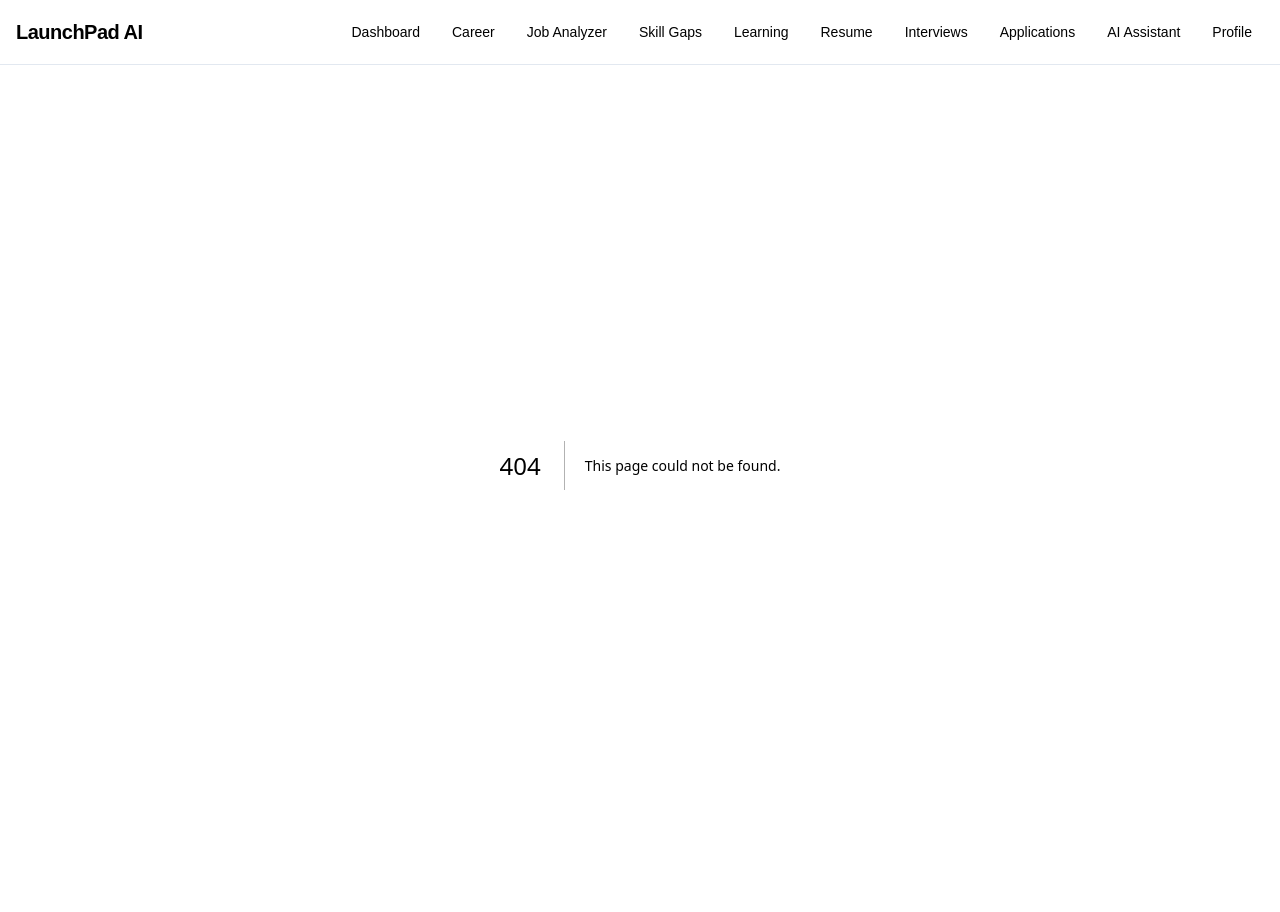
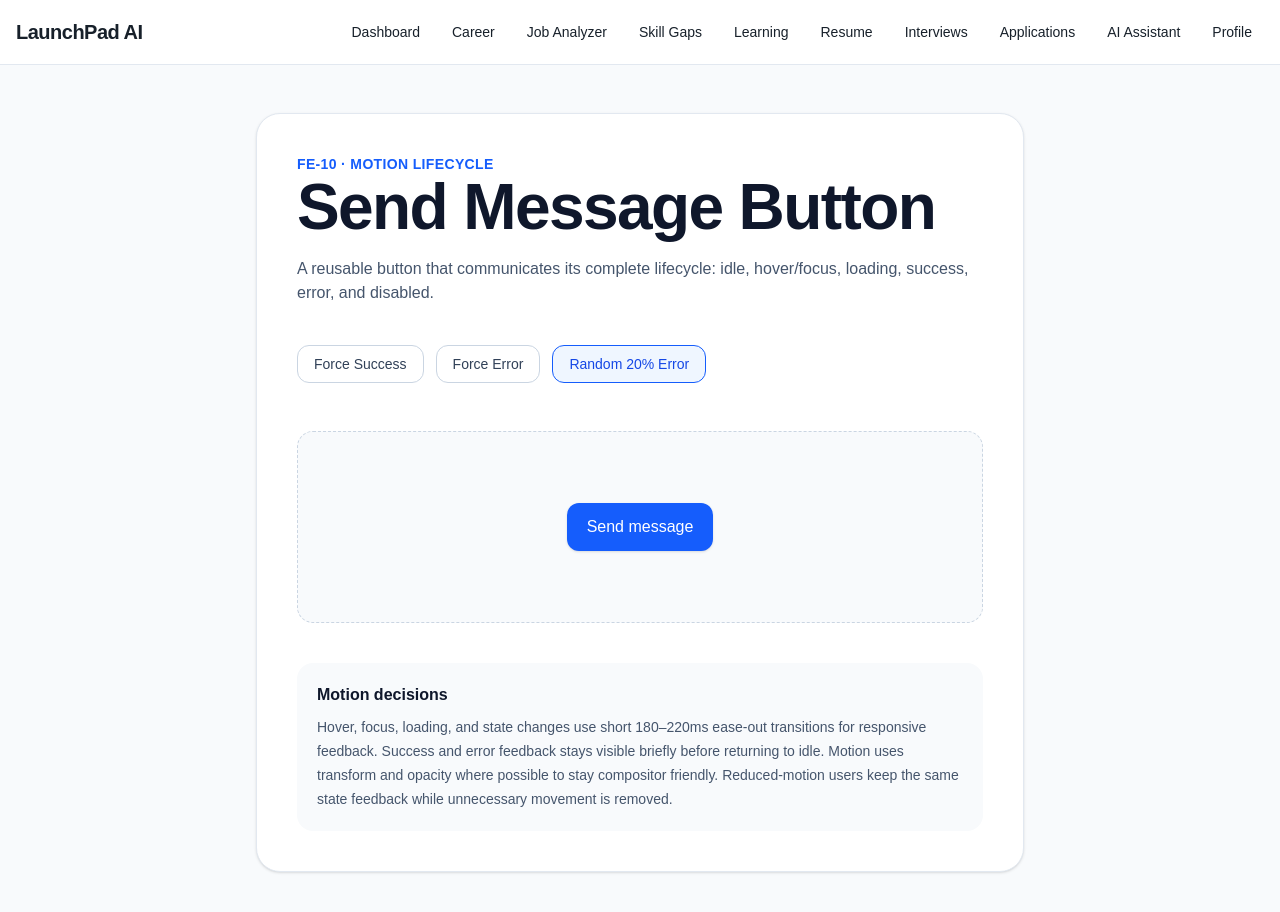
Before and after one commit to pavankalyan271/launchpad-ai, a Next.js app in the folder app/: page /button-demo in a window 1280 px wide. Before the commit this address had no page. Shown: the top 912 px of the page. Before the commit the page ends 865 px from the top, so only its background shows below. Built offline with nearby package versions, Linux system fonts and the light colour scheme.

Commit message:
feat: add lifecycle motion button demo

```diff
--- /dev/null
+++ b/app/app/button-demo/page.tsx
@@ -0,0 +1,116 @@
+"use client";
+
+import { useState } from "react";
+
+import LifecycleButton from "../../components/LifecycleButton";
+
+type DemoMode = "random" | "success" | "error";
+
+export default function ButtonDemoPage() {
+  const [mode, setMode] = useState<DemoMode>("random");
+
+  async function handleAction() {
+    const delay = 700 + Math.floor(Math.random() * 900);
+
+    await new Promise((resolve) => {
+      setTimeout(resolve, delay);
+    });
+
+    if (mode === "success") {
+      return true;
+    }
+
+    if (mode === "error") {
+      return false;
+    }
+
+    return Math.random() >= 0.2;
+  }
+
+  return (
+    <main className="min-h-screen bg-slate-50 px-4 py-12 text-slate-900 sm:px-6">
+      <div className="mx-auto max-w-3xl">
+        <div className="rounded-3xl border border-slate-200 bg-white p-6 shadow-sm sm:p-10">
+          <p className="text-sm font-semibold uppercase tracking-wide text-blue-600">
+            FE-10 · Motion Lifecycle
+          </p>
+
+          <h1 className="mt-3 text-3xl font-bold tracking-tight sm:text-4xl">
+            Send Message Button
+          </h1>
+
+          <p className="mt-4 max-w-2xl text-sm leading-6 text-slate-600 sm:text-base">
+            A reusable button that communicates its complete lifecycle:
+            idle, hover/focus, loading, success, error, and disabled.
+          </p>
+
+          <div className="mt-10 flex flex-wrap gap-3">
+            <button
+              type="button"
+              onClick={() => setMode("success")}
+              className={[
+                "rounded-xl border px-4 py-2 text-sm font-medium transition",
+                "focus-visible:outline-none focus-visible:ring-2 focus-visible:ring-blue-300",
+                mode === "success"
+                  ? "border-blue-600 bg-blue-50 text-blue-700"
+                  : "border-slate-300 bg-white text-slate-700 hover:bg-slate-50",
+              ].join(" ")}
+            >
+              Force Success
+            </button>
+
+            <button
+              type="button"
+              onClick={() => setMode("error")}
+              className={[
+                "rounded-xl border px-4 py-2 text-sm font-medium transition",
+                "focus-visible:outline-none focus-visible:ring-2 focus-visible:ring-blue-300",
+                mode === "error"
+                  ? "border-blue-600 bg-blue-50 text-blue-700"
+                  : "border-slate-300 bg-white text-slate-700 hover:bg-slate-50",
+              ].join(" ")}
+            >
+              Force Error
+            </button>
+
+            <button
+              type="button"
+              onClick={() => setMode("random")}
+              className={[
+                "rounded-xl border px-4 py-2 text-sm font-medium transition",
+                "focus-visible:outline-none focus-visible:ring-2 focus-visible:ring-blue-300",
+                mode === "random"
+                  ? "border-blue-600 bg-blue-50 text-blue-700"
+                  : "border-slate-300 bg-white text-slate-700 hover:bg-slate-50",
+              ].join(" ")}
+            >
+              Random 20% Error
+            </button>
+          </div>
+
+          <div className="mt-12 flex min-h-48 items-center justify-center rounded-2xl border border-dashed border-slate-300 bg-slate-50">
+            <LifecycleButton
+              label="Send message"
+              onAction={handleAction}
+            />
+          </div>
+
+          <section className="mt-10 rounded-2xl bg-slate-50 p-5">
+            <h2 className="text-base font-semibold">
+              Motion decisions
+            </h2>
+
+            <p className="mt-2 text-sm leading-6 text-slate-600">
+              Hover, focus, loading, and state changes use short 180–220ms
+              ease-out transitions for responsive feedback. Success and error
+              feedback stays visible briefly before returning to idle. Motion
+              uses transform and opacity where possible to stay compositor
+              friendly. Reduced-motion users keep the same state feedback
+              while unnecessary movement is removed.
+            </p>
+          </section>
+        </div>
+      </div>
+    </main>
+  );
+}
--- a/app/app/globals.css
+++ b/app/app/globals.css
@@ -167,3 +167,18 @@ h2 {
     font-size: 36px;
   }
 }
+
+@keyframes lifecycle-shake {
+  0%,
+  100% {
+    transform: translateX(0);
+  }
+
+  25% {
+    transform: translateX(-4px);
+  }
+
+  75% {
+    transform: translateX(4px);
+  }
+}
--- /dev/null
+++ b/app/components/LifecycleButton.tsx
@@ -0,0 +1,178 @@
+"use client";
+
+import { useEffect, useRef, useState } from "react";
+
+type ButtonState = "idle" | "loading" | "success" | "error";
+
+type LifecycleButtonProps = {
+  label?: string;
+  onAction?: () => Promise<boolean>;
+  disabled?: boolean;
+};
+
+export default function LifecycleButton({
+  label = "Send message",
+  onAction,
+  disabled = false,
+}: LifecycleButtonProps) {
+  const [state, setState] = useState<ButtonState>("idle");
+
+  const timeoutRef = useRef<ReturnType<typeof setTimeout> | null>(null);
+  const actionIdRef = useRef(0);
+
+  useEffect(() => {
+    return () => {
+      if (timeoutRef.current) {
+        clearTimeout(timeoutRef.current);
+      }
+    };
+  }, []);
+
+  function clearResetTimer() {
+    if (timeoutRef.current) {
+      clearTimeout(timeoutRef.current);
+      timeoutRef.current = null;
+    }
+  }
+
+  function resetToIdle(actionId: number, delay: number) {
+    clearResetTimer();
+
+    timeoutRef.current = setTimeout(() => {
+      if (actionIdRef.current === actionId) {
+        setState("idle");
+        timeoutRef.current = null;
+      }
+    }, delay);
+  }
+
+  async function handleClick() {
+    if (disabled || state === "loading") {
+      return;
+    }
+
+    clearResetTimer();
+
+    const actionId = ++actionIdRef.current;
+
+    setState("loading");
+
+    try {
+      const success = onAction
+        ? await onAction()
+        : await new Promise<boolean>((resolve) =>
+            setTimeout(() => resolve(true), 900)
+          );
+
+      if (actionIdRef.current !== actionId) {
+        return;
+      }
+
+      setState(success ? "success" : "error");
+      resetToIdle(actionId, success ? 1000 : 1200);
+    } catch {
+      if (actionIdRef.current !== actionId) {
+        return;
+      }
+
+      setState("error");
+      resetToIdle(actionId, 1200);
+    }
+  }
+
+  const isLoading = state === "loading";
+  const isSuccess = state === "success";
+  const isError = state === "error";
+
+  const statusMessage =
+    isLoading
+      ? "Sending message"
+      : isSuccess
+        ? "Message sent successfully"
+        : isError
+          ? "Message failed. Retry available"
+          : "";
+
+  return (
+    <>
+      <button
+        type="button"
+        onClick={handleClick}
+        disabled={disabled || isLoading}
+        aria-label={
+          isLoading
+            ? "Sending message"
+            : isSuccess
+              ? "Message sent"
+              : isError
+                ? "Retry sending message"
+                : label
+        }
+        className={[
+          "relative inline-flex min-w-36 items-center justify-center",
+          "overflow-hidden rounded-xl px-5 py-3",
+          "font-medium text-white shadow-sm",
+          "transition-[transform,background-color,box-shadow,opacity]",
+          "duration-200 ease-out",
+          "focus-visible:outline-none focus-visible:ring-2",
+          "focus-visible:ring-blue-300 focus-visible:ring-offset-2",
+          "active:scale-95",
+          "disabled:cursor-not-allowed disabled:opacity-60",
+          "motion-reduce:transition-none motion-reduce:transform-none",
+          isSuccess
+            ? "bg-emerald-600"
+            : isError
+              ? "bg-red-600"
+              : "bg-blue-600 hover:bg-blue-700 hover:-translate-y-0.5",
+          isError
+            ? "motion-safe:animate-[lifecycle-shake_300ms_ease-in-out]"
+            : "",
+        ].join(" ")}
+      >
+        <span
+          className={[
+            "inline-flex items-center gap-2",
+            "transition-[opacity,transform]",
+            "duration-200 ease-out",
+            "motion-reduce:transition-none motion-reduce:transform-none",
+            isLoading
+              ? "translate-y-2 opacity-0"
+              : "translate-y-0 opacity-100",
+          ].join(" ")}
+        >
+          {isSuccess && (
+            <span aria-hidden="true" className="text-lg">
+              ✓
+            </span>
+          )}
+
+          {isError && (
+            <span aria-hidden="true" className="text-lg">
+              !
+            </span>
+          )}
+
+          {isSuccess ? "Sent" : isError ? "Retry" : label}
+        </span>
+
+        {isLoading && (
+          <span
+            className="absolute inline-flex items-center gap-2"
+            role="status"
+            aria-label="Sending"
+          >
+            <span
+              aria-hidden="true"
+              className="h-4 w-4 animate-spin rounded-full border-2 border-white/40 border-t-white motion-reduce:animate-none"
+            />
+            Sending…
+          </span>
+        )}
+      </button>
+
+      <span className="sr-only" role="status" aria-live="polite">
+        {statusMessage}
+      </span>
+    </>
+  );
+}
```
